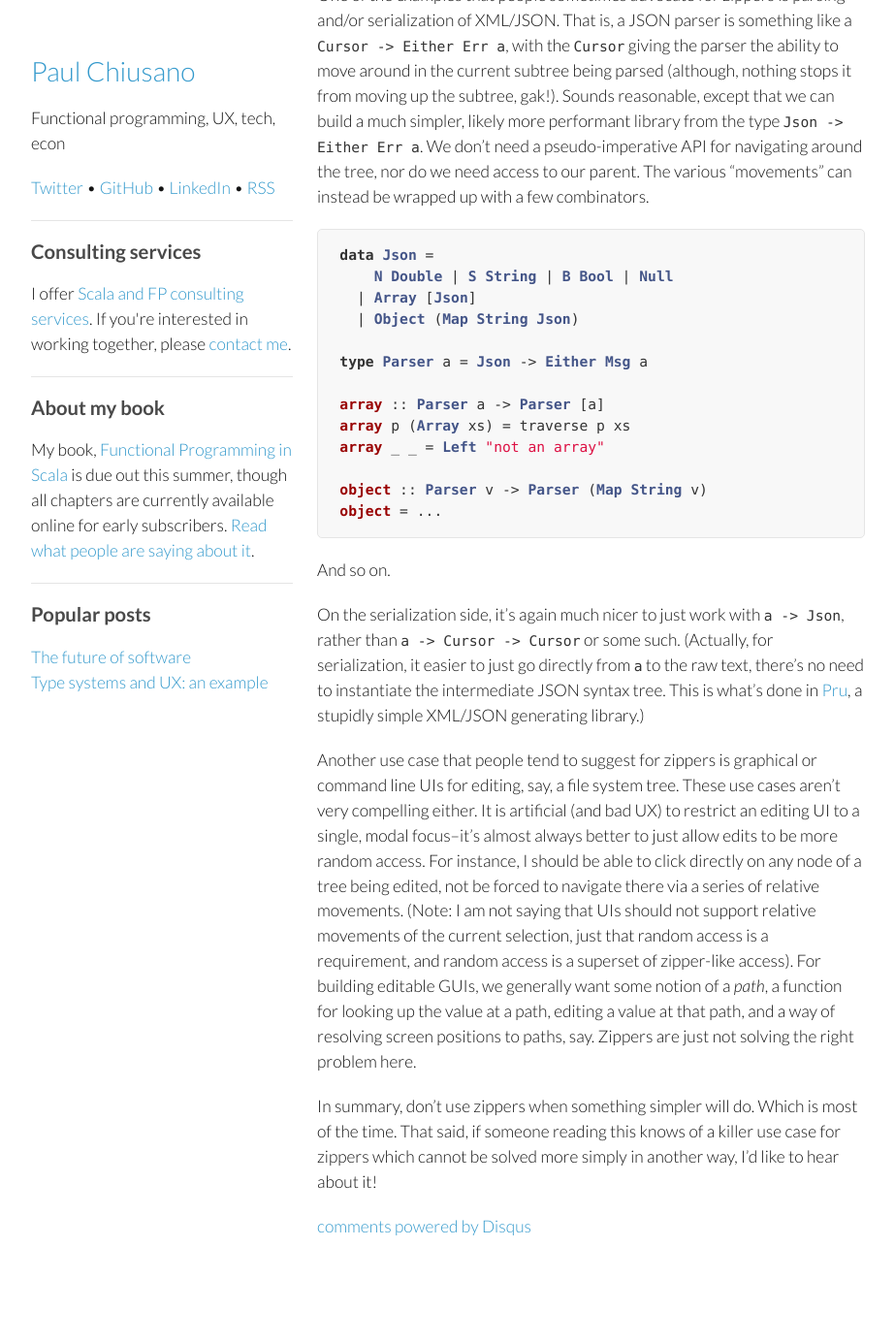
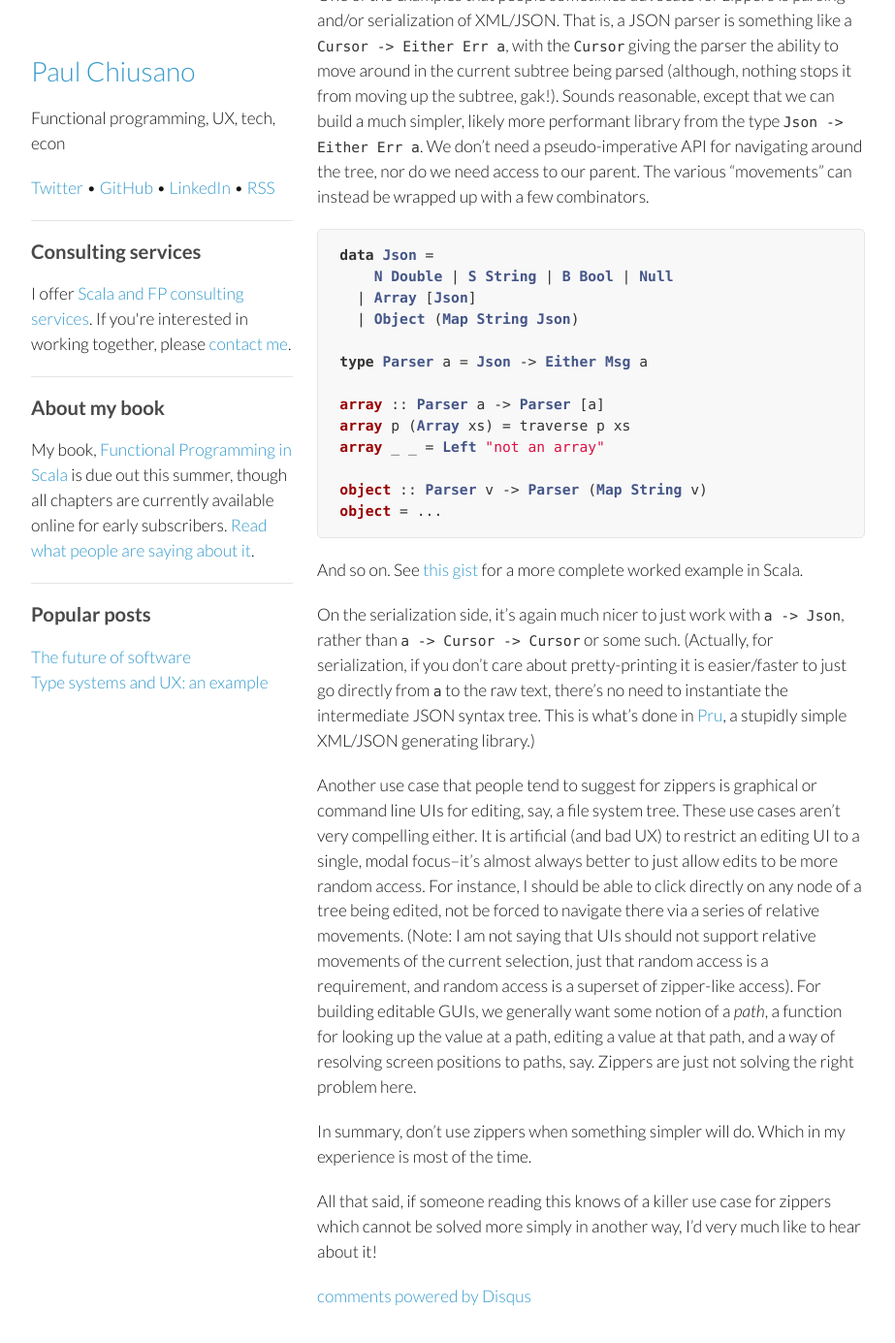
Before and after one commit to pchiusano/pchiusano.github.io, a Jekyll site: the page built from _posts/2014-08-12-zippers-not-useful.markdown, in a window 1280 px wide and 1400 px high, scrolled down 1005 px. Shown: the top 1385 px of the window at 97% size, without its empty margins (178-1101 px from the left). Built offline with Jekyll 4.4.1, drawn with Linux system fonts in a browser that asks for light colours; comment, search, counter and statistics services are not loaded; before the commit the page ends 2333 px from its top, so only the background shows below that; some of the changed text lies outside the part shown.

Commit message:
Update 2014-08-12-zippers-not-useful.markdown

```diff
--- a/_posts/2014-08-12-zippers-not-useful.markdown
+++ b/_posts/2014-08-12-zippers-not-useful.markdown
@@ -4,7 +4,7 @@ title: Solving the wrong problems (and why zippers are not all that useful)
 categories: [fp]
 ---
 
-[Functional zippers](http://www.haskell.org/haskellwiki/Zipper) are a cute idea. We get a purely functional "pointer" into a data type, and functions for making edits at this pointer and _relative_ movements. When we're done, we can "commit" our changes and get back our edited data type. It's all rather miraculous that it can be done at all (and as an added bonus, we some deep connections--the type of zippers arises by taking the _derivative_ of that type). Every so often, some unsuspecting newcomer to FP gets pointed to zippers (no pun intended) as a possible solution to a problem they are facing.
+[Functional zippers](http://www.haskell.org/haskellwiki/Zipper) are a cute idea. We get a purely functional "pointer" into a data type, and functions for making edits at this pointer and _relative_ movements. When we're done, we can "commit" our changes and get back our edited data type. It's all rather miraculous that it can be done at all (and as an added bonus, we have some deep connections--the type of zippers for a data type arises by taking the _derivative_ of that type). Every so often, some unsuspecting newcomer to FP gets pointed to zippers (no pun intended) as a possible solution to a problem they are facing.
 
 At this point, I like to trot out one of my favorite quotes, Ian Malcolm from Jurassic Park:
 
@@ -34,10 +34,12 @@ object :: Parser v -> Parser (Map String v)
 object = ...
 ~~~
 
-And so on.
+And so on. See [this gist](https://gist.github.com/pchiusano/1d7e498063dc1f9f4e24) for a more complete worked example in Scala.
 
-On the serialization side, it's again much nicer to just work with `a -> Json`, rather than `a -> Cursor -> Cursor` or some such. (Actually, for serialization, it easier to just go directly from `a` to the raw text, there's no need to instantiate the intermediate JSON syntax tree. This is what's done in [Pru](https://github.com/pchiusano/pru), a stupidly simple XML/JSON generating library.)
+On the serialization side, it's again much nicer to just work with `a -> Json`, rather than `a -> Cursor -> Cursor` or some such. (Actually, for serialization, if you don't care about pretty-printing it is easier/faster to just go directly from `a` to the raw text, there's no need to instantiate the intermediate JSON syntax tree. This is what's done in [Pru](https://github.com/pchiusano/pru), a stupidly simple XML/JSON generating library.)
 
 Another use case that people tend to suggest for zippers is graphical or command line UIs for editing, say, a file system tree. These use cases aren't very compelling either. It is artificial (and bad UX) to restrict an editing UI to a single, modal focus--it's almost always better to just allow edits to be more random access. For instance, I should be able to click directly on any node of a tree being edited, not be forced to navigate there via a series of relative movements. (Note: I am not saying that UIs should not support relative movements of the current selection, just that random access is a requirement, and random access is a superset of zipper-like access). For building editable GUIs, we generally want some notion of a _path_, a function for looking up the value at a path, editing a value at that path, and a way of resolving screen positions to paths, say. Zippers are just not solving the right problem here.
 
-In summary, don't use zippers when something simpler will do. Which is most of the time. That said, if someone reading this knows of a killer use case for zippers which cannot be solved more simply in another way, I'd like to hear about it!
+In summary, don't use zippers when something simpler will do. Which in my experience is most of the time.
+
+All that said, if someone reading this knows of a killer use case for zippers which cannot be solved more simply in another way, I'd very much like to hear about it!
```
